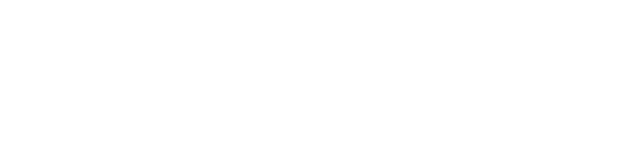
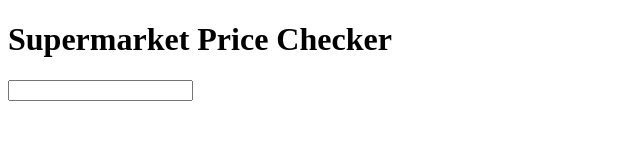
Before and after one commit to Big-Huw100/nology-coursework, a plain HTML site: page development/javascript/control-flow-and-types-challenge/index.html in a window 1280 px wide. Shown: the whole page, without its empty margins (0-640 px from the left). Drawn offline with Linux system fonts and the light colour scheme.

Commit message:
linked the veg prices to the html

```diff
--- a/development/javascript/control-flow-and-types-challenge/index.html
+++ b/development/javascript/control-flow-and-types-challenge/index.html
@@ -8,6 +8,7 @@
     <script src="script.js"></script>
 </head>
 <body>
-
+    <h1>Supermarket Price Checker</h1>
+    <input type="text" onblur="handlePrice(event)">
 </body>
 </html>
--- a/development/javascript/control-flow-and-types-challenge/script.js
+++ b/development/javascript/control-flow-and-types-challenge/script.js
@@ -4,6 +4,7 @@ if (myNumber >= 0) {
 } else {
     console.log("It's a negative number")
 }
+
 
 switch(new Date().getDay()) {
     case 0:
@@ -29,16 +30,30 @@ switch(new Date().getDay()) {
         break;
 }
 
-const vegetable = "carrot";
-switch(vegetable) {
+
+function handlePrice(event) {
+
+    let vegetable = event.target.value;
+
+    if (!vegetable) {
+        return;
+    }
+
+    vegetable = vegetable.toLowerCase();
+
+    let price;
+    switch (vegetable) {
         case "potato":
         case "carrot":
-        console.log("1.29 per kg")
+            price = "£1.29 per kg"
             break;
         case "brocolli":
-        console.log("1.5 per kg")
+            price = "£1.50 per kg"
             break;
         case "cabbage":
-        console.log("asparagus")
+            price = "£1.75 per kg"
             break;
     }
+
+    alert("The " + vegetable + " costs " + price)
+}
```
Lines whose indentation alone changed are shown as unchanged.
